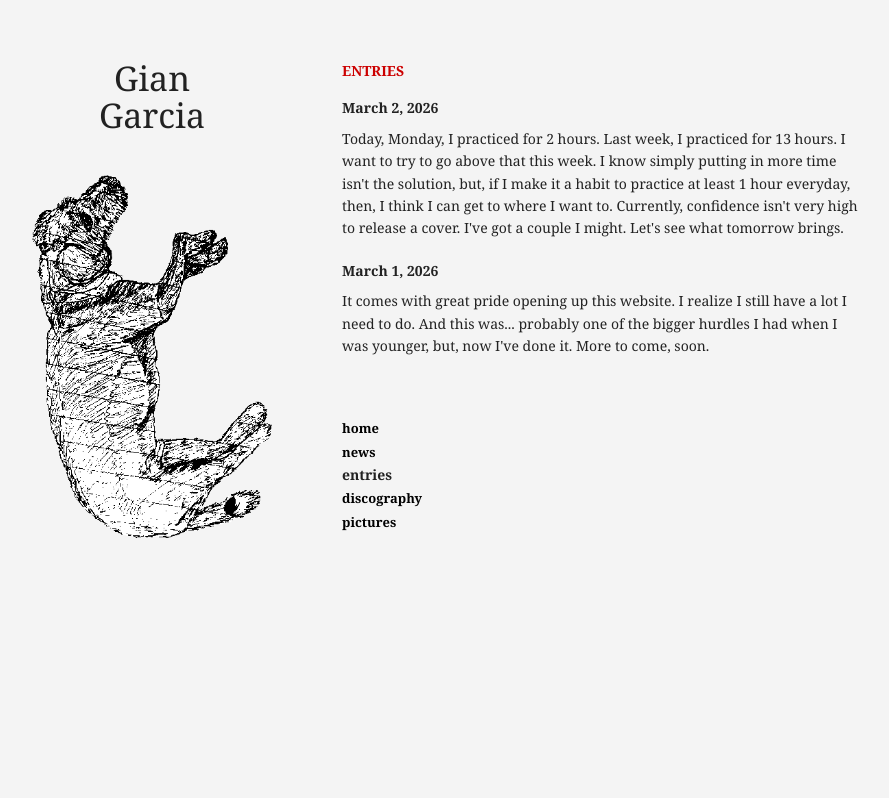
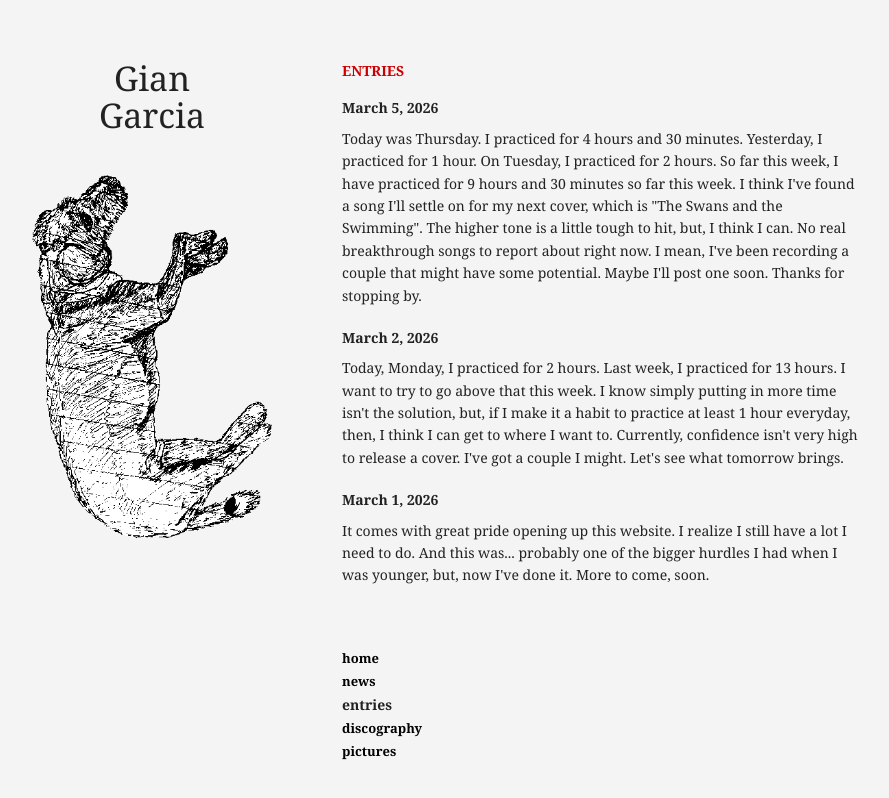
Before and after one commit to giangarcia2000/giangarcia2000.github.io, a plain HTML site: page entries.html in a window 1280 px wide. Shown: the whole page, without its empty margins (188-1077 px from the left). Drawn offline with Linux system fonts and the light colour scheme.

Commit message:
Add practice entry for March 5, 2026
Added a new entry for March 5, 2026, detailing practice hours and song progress.

```diff
--- a/entries.html
+++ b/entries.html
@@ -99,6 +99,19 @@ body {
 <div class="section-title">ENTRIES</div>
 
 <div class="entry">
+    <div class="entry-date">March 5, 2026</div>
+    <p>
+    Today was Thursday. I practiced for 4 hours and 30 minutes. Yesterday, I practiced for 1 hour.
+    On Tuesday, I practiced for 2 hours. So far this week, I have practiced for 9 hours and 30 minutes
+    so far this week. I think I've found a song I'll settle on for my next cover, which is
+    "The Swans and the Swimming". The higher tone is a little tough to hit, but, I think I can.
+
+    No real breakthrough songs to report about right now. I mean, I've been recording a couple that
+    might have some potential. Maybe I'll post one soon. Thanks for stopping by.
+    </p>
+</div>
+
+<div class="entry">
     <div class="entry-date">March 2, 2026</div>
     <p>
     Today, Monday, I practiced for 2 hours. Last week, I practiced for 13 hours. I want to try to
```
